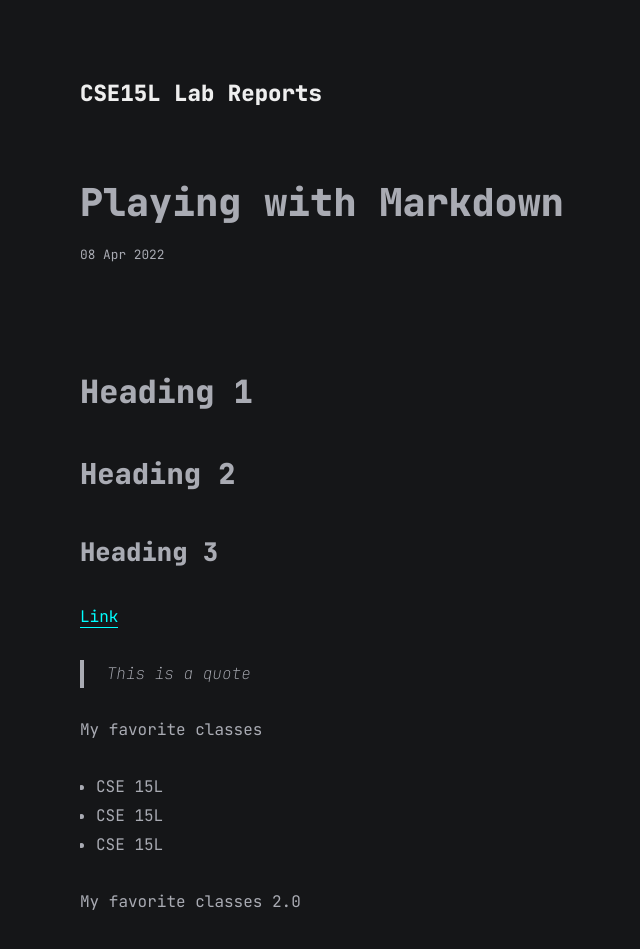
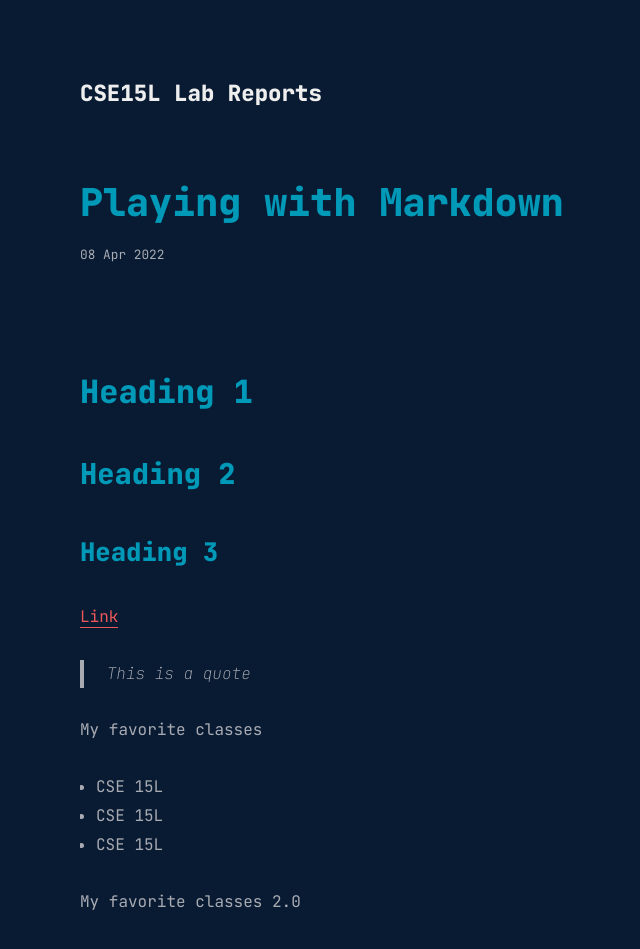
Before and after one commit to jenetic/cse15l-lab-reports, a Jekyll site: the page built from all_collections/_posts/2022-04-08-playing-with-markdown.md, in a window 1280 px wide. Shown: the top 949 px of the page, without its empty margins (235-875 px from the left). Built offline with Jekyll 4.4.1, drawn with Linux system fonts in a browser that asks for light colours.

Commit message:
Changed colors

```diff
--- a/assets/css/common.css
+++ b/assets/css/common.css
@@ -1,9 +1,9 @@
 :root {
   --gray-1: #3f3f3f;
   --gray-2: #32353a;
-  --gray-3: #25282c;
+  --gray-3: #152642;
   --gray-4: #151618;
-  --gray-5: #151618;
+  --gray-5: #081B33;
   --gray-6: #111111;
   --white-1: #eeeeee;
   --white-2: #a9abb3;
--- a/assets/css/post.css
+++ b/assets/css/post.css
@@ -3,12 +3,15 @@
 :root {
   --gray-1: #3f3f3f;
   --gray-2: #32353a;
-  --gray-3: #25282c;
+  --gray-3: #071936;
   --gray-4: #151618;
-  --gray-5: #151618;
+  --gray-5: #001029;
   --gray-6: #111111;
   --white-1: #eeeeee;
-  --white-2: #a9abb3;
+  --white-2: #9DA6CC;
+  --orange-1: #D37471;
+  --blue-1: #0099B8;
+  --red-1: #EC5858;
 }
 * {
   font-family: inherit;
@@ -31,8 +34,8 @@ body {
   background-color: var(--gray-5);
 }
 .content a {
-  color: cyan;
-  border-bottom: 1px solid cyan;
+  color: var(--red-1);
+  border-bottom: 1px solid var(--red-1);
 }
 header {
   padding: 2rem 0 4rem 0;
@@ -59,6 +62,7 @@ main {
   font-size: 2.4rem;
   margin-bottom: 0.6rem;
   line-height: 140%;
+  color: var(--blue-1);
 }
 
 .article .date {
@@ -117,6 +121,7 @@ main {
 .content h5,
 .content h6 {
   margin: 1.75rem 0;
+  color: var(--blue-1);
 }
 .content blockquote {
   padding-left: 1.42188rem;
@@ -177,7 +182,7 @@ main {
 
 .content code {
   padding: 3px 5px;
-  color: var(--white-2);
+  color: var(--orange-1);
   white-space: pre;
   background-color: var(--gray-3);
 }
--- a/assets/css/syntax.css
+++ b/assets/css/syntax.css
@@ -1,13 +1,19 @@
 /* syntax */
 
+:root {
+  --color1: #e0b422;
+  --color2: #00b4d8;
+  --color3: #d86758;
+}
+
 .highlight .hll {
-  background-color: #333333;
+  background-color: #32373f;
 }
 .highlight {
   color: #ffffff;
 }
 .highlight .c {
-  color: #008800;
+  color: var(--color3);
   font-style: italic;
   /* background-color: #0f140f; */
 } /* Comment */
@@ -18,8 +24,8 @@
   color: #ffffff;
 } /* Generic */
 .highlight .k {
-  color: #fb660a;
-  font-weight: bold;
+  color: var(--color1);
+  font-weight:nv bold;
 } /* Keyword */
 .highlight .l {
   color: #ffffff;
@@ -91,22 +97,22 @@
   color: #ffffff;
 } /* Generic.Traceback */
 .highlight .kc {
-  color: #fb660a;
+  color: var(--color1);
   font-weight: bold;
 } /* Keyword.Constant */
 .highlight .kd {
-  color: #fb660a;
+  color: var(--color1);
   font-weight: bold;
 } /* Keyword.Declaration */
 .highlight .kn {
-  color: #fb660a;
+  color: var(--color1);
   font-weight: bold;
 } /* Keyword.Namespace */
 .highlight .kp {
-  color: #fb660a;
+  color: var(--color1);
 } /* Keyword.Pseudo */
 .highlight .kr {
-  color: #fb660a;
+  color: var(--color1);
   font-weight: bold;
 } /* Keyword.Reserved */
 .highlight .kt {
@@ -121,7 +127,7 @@
   font-weight: bold;
 } /* Literal.Number */
 .highlight .s {
-  color: #0086d2;
+  color: var(--color2);
 } /* Literal.String */
 .highlight .na {
   color: #ff0086;
@@ -134,7 +140,7 @@
   color: #ffffff;
 } /* Name.Class */
 .highlight .no {
-  color: #0086d2;
+  color: var(--color2);
 } /* Name.Constant */
 .highlight .nd {
   color: #ffffff;
@@ -162,11 +168,11 @@
   color: #ffffff;
 } /* Name.Property */
 .highlight .nt {
-  color: #fb660a;
+  color: var(--color1);
   font-weight: bold;
 } /* Name.Tag */
 .highlight .nv {
-  color: #fb660a;
+  color: var(--color1);
 } /* Name.Variable */
 .highlight .ow {
   color: #ffffff;
@@ -191,49 +197,49 @@
   font-weight: bold;
 } /* Literal.Number.Oct */
 .highlight .sb {
-  color: #0086d2;
+  color: var(--color2);
 } /* Literal.String.Backtick */
 .highlight .sc {
-  color: #0086d2;
+  color: var(--color2);
 } /* Literal.String.Char */
 .highlight .sd {
-  color: #0086d2;
+  color: var(--color2);
 } /* Literal.String.Doc */
 .highlight .s2 {
-  color: #0086d2;
+  color: var(--color2);
 } /* Literal.String.Double */
 .highlight .se {
-  color: #0086d2;
+  color: var(--color2);
 } /* Literal.String.Escape */
 .highlight .sh {
-  color: #0086d2;
+  color: var(--color2);
 } /* Literal.String.Heredoc */
 .highlight .si {
-  color: #0086d2;
+  color: var(--color2);
 } /* Literal.String.Interpol */
 .highlight .sx {
-  color: #0086d2;
+  color: var(--color2);
 } /* Literal.String.Other */
 .highlight .sr {
-  color: #0086d2;
+  color: var(--color2);
 } /* Literal.String.Regex */
 .highlight .s1 {
-  color: #0086d2;
+  color: var(--color2);
 } /* Literal.String.Single */
 .highlight .ss {
-  color: #0086d2;
+  color: var(--color2);
 } /* Literal.String.Symbol */
 .highlight .bp {
   color: #ffffff;
 } /* Name.Builtin.Pseudo */
 .highlight .vc {
-  color: #fb660a;
+  color: var(--color1);
 } /* Name.Variable.Class */
 .highlight .vg {
-  color: #fb660a;
+  color: var(--color1);
 } /* Name.Variable.Global */
 .highlight .vi {
-  color: #fb660a;
+  color: var(--color1);
 } /* Name.Variable.Instance */
 .highlight .il {
   color: #0086f7;
```
Also changed, not shown: assets/css/blog.css (+6 -3 lines).
